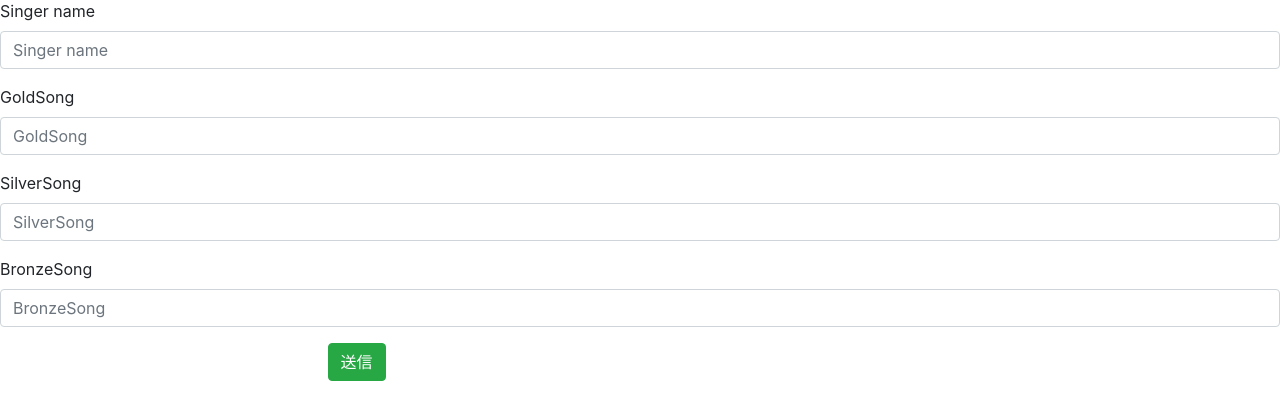
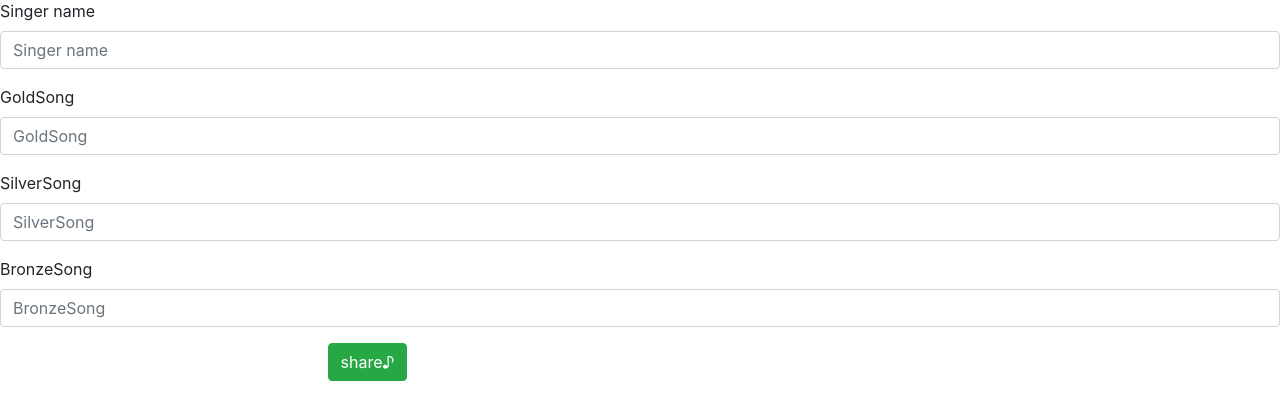
Before and after one commit to osuossu8/my-three, a Django app: page /apps/ in a window 1280 px wide. Shown: the part 597-994 px from the top of the page. Run offline with Django 3.2, Linux system fonts and the light colour scheme; data that the repository does not hold is empty; some libraries are stand-ins or nearby versions.

Commit message:
heroku ok

```diff
--- a/apps/templates/apps/index.html
+++ b/apps/templates/apps/index.html
@@ -51,7 +51,7 @@
          {% bootstrap_form form layout='horizontal' %}
          <div class="form-group row">
             <div class="offset-md-3 col-md-9">
-              <button type="submit" class="btn btn-success">送信</button>
+              <button type="submit" class="btn btn-success">share♪</button>
 <!--          <input type="button" class="btn btn-warning" value="リロード" onclick="location.reload();" />-->
             </div>
           </div>
```
